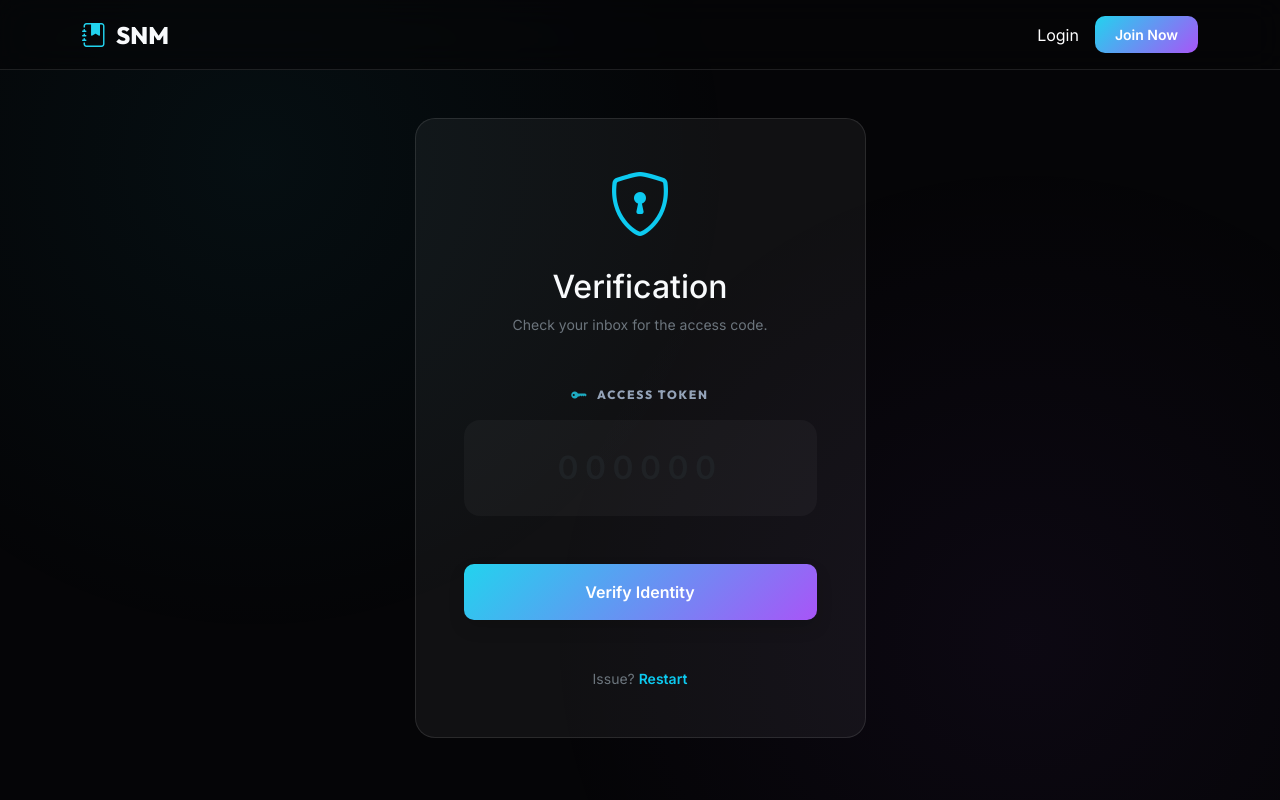
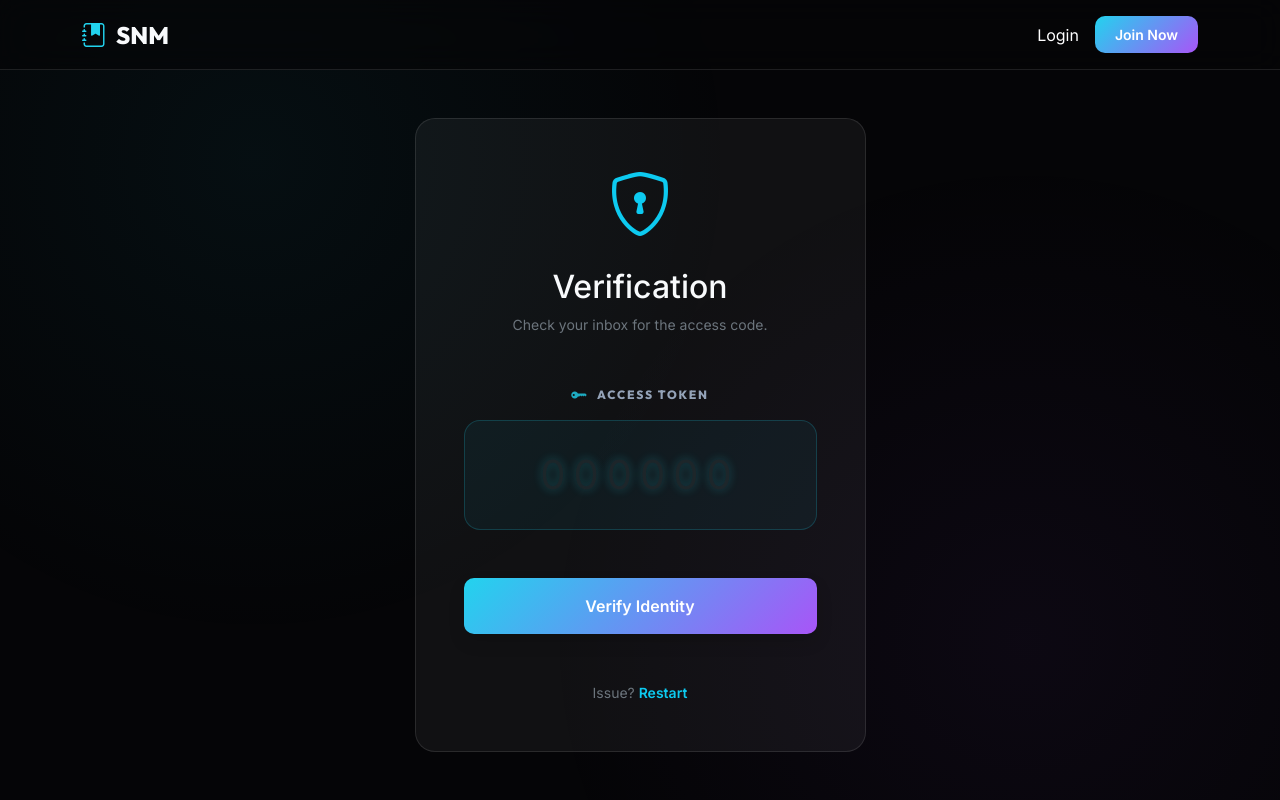
Before and after one commit to jabbar1911/snm-flask-app, a Flask app: page /otp/1 in a window 1280 px wide. Run offline with Flask 3, Linux system fonts and the light colour scheme.

Commit message:
final version

```diff
--- a/snm_schema.sql
+++ b/snm_schema.sql
@@ -69,7 +69,7 @@ CREATE TABLE `users` (
   `created_at` datetime DEFAULT CURRENT_TIMESTAMP,
   PRIMARY KEY (`userid`),
   UNIQUE KEY `useremail` (`useremail`)
-) ENGINE=InnoDB AUTO_INCREMENT=4 DEFAULT CHARSET=utf8mb4 COLLATE=utf8mb4_0900_ai_ci;
+) ENGINE=InnoDB AUTO_INCREMENT=5 DEFAULT CHARSET=utf8mb4 COLLATE=utf8mb4_0900_ai_ci;
 /*!40101 SET character_set_client = @saved_cs_client */;
 /*!40103 SET TIME_ZONE=@OLD_TIME_ZONE */;
 
@@ -81,4 +81,4 @@ CREATE TABLE `users` (
 /*!40101 SET COLLATION_CONNECTION=@OLD_COLLATION_CONNECTION */;
 /*!40111 SET SQL_NOTES=@OLD_SQL_NOTES */;
 
--- Dump completed on 2026-01-29 16:11:19
+-- Dump completed on 2026-01-30 15:16:45
--- a/templates/otp.html
+++ b/templates/otp.html
@@ -18,9 +18,9 @@
                         <i class="bi bi-key-fill"></i> Access Token
                     </label>
                     <input type="text" name="otppin" id="otpInput" inputmode="numeric" pattern="[0-9]*" maxlength="6"
-                        class="form-control bg-dark text-white border-0 py-4 px-4 shadow-none text-center fs-2 fw-bold"
+                        class="form-control bg-dark text-info border-0 py-4 px-4 shadow-none text-center fs-1 fw-800"
                         placeholder="000000" required
-                        style="background: rgba(255,255,255,0.03) !important; border-radius: 16px; letter-spacing: 0.2em;">
+                        style="background: rgba(34, 211, 238, 0.05) !important; border: 1px solid rgba(34, 211, 238, 0.2) !important; border-radius: 16px; letter-spacing: 0.2em; text-shadow: 0 0 10px rgba(34, 211, 238, 0.3);">
                 </div>
                 <button type="submit" class="btn-aurora w-100 py-3 shadow">Verify Identity</button>
             </form>
```
Also changed, not shown: requirements.txt (+3 -163 lines).
